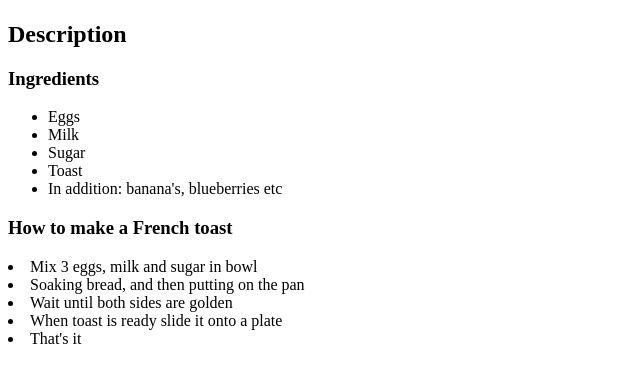
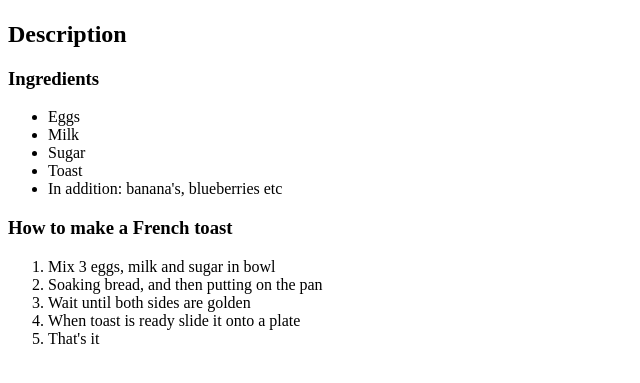
Before and after one commit to ghoyL/odin-recipes, a plain HTML site: page recipes/French_toast.html in a window 1280 px wide. Shown: the part 99-482 px from the top of the page, without its empty margins (0-640 px from the left). Drawn offline with Linux system fonts and the light colour scheme.

Commit message:
Fixed orderlist

```diff
--- a/recipes/French_toast.html
+++ b/recipes/French_toast.html
@@ -19,11 +19,12 @@
         <li>In addition: banana's, blueberries etc</li>
     </ul>
     <h3>How to make a French toast</h3>
-    <li>Mix 3 eggs, milk and sugar in bowl</li>
-    <li>Soaking bread, and then putting on the pan</li>
-    <li>Wait until both sides are golden</li>
-    <li>When toast is ready slide it onto a plate</li>
-    <li>That's it</li>
-
+    <ol>
+        <li>Mix 3 eggs, milk and sugar in bowl</li>
+        <li>Soaking bread, and then putting on the pan</li>
+        <li>Wait until both sides are golden</li>
+        <li>When toast is ready slide it onto a plate</li>
+        <li>That's it</li>
+    <ol>
 </body>
 </html>
```
